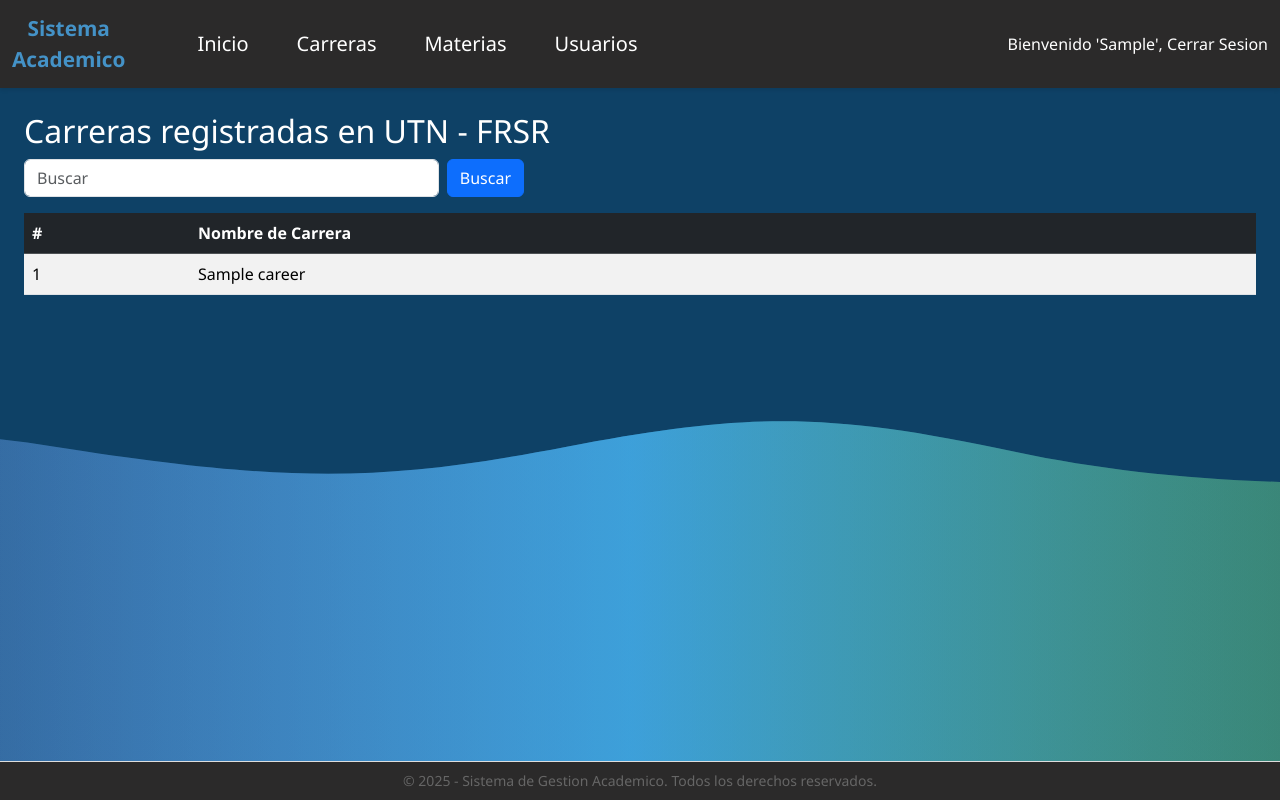
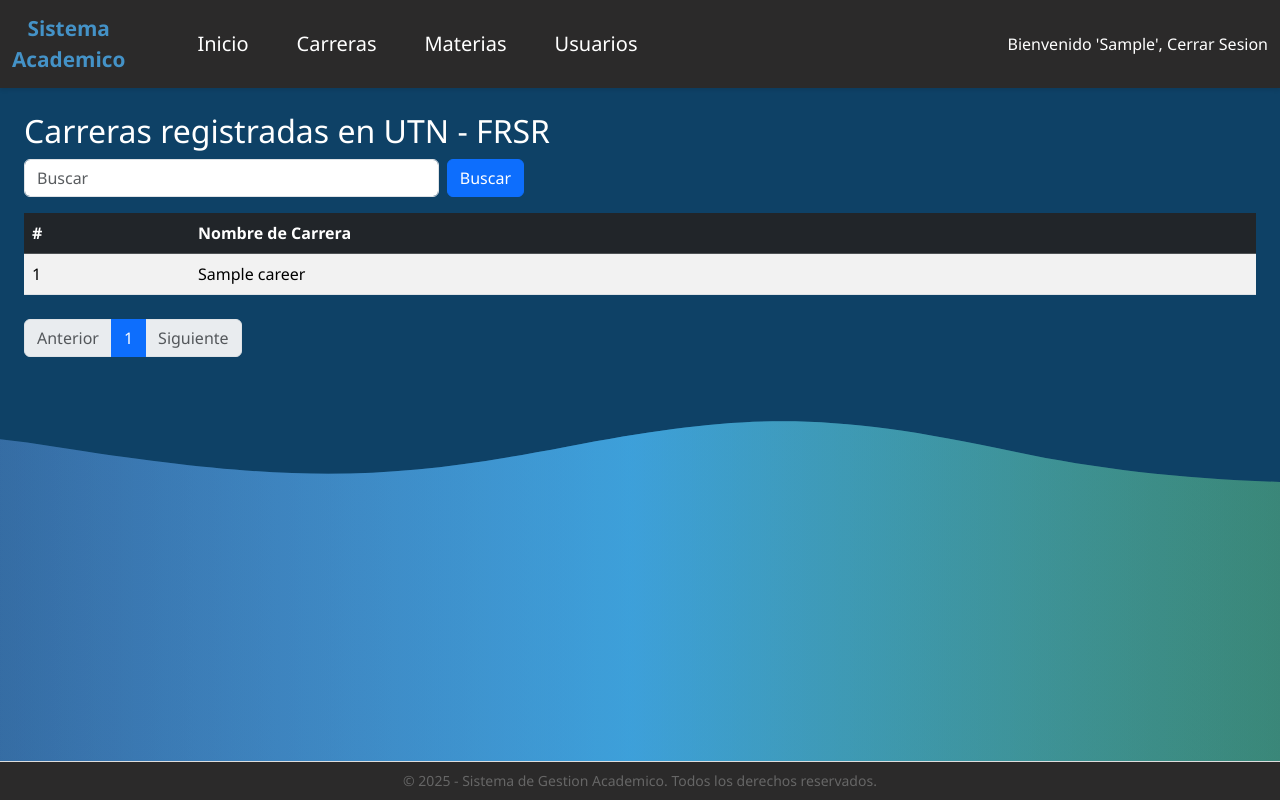
Before and after one commit to UTN-BDA/gestion_academica, a Django app: page /administration/carreras/ in a window 1280 px wide. Run offline with Django 4.2, Linux system fonts and the light colour scheme; a user stored in the database is signed in; tables that the repository leaves empty hold one stand-in row (values such as "Sample post").

Commit message:
I add pagination for carrers list

```diff
--- a/materias/templates/carreras_admin.html
+++ b/materias/templates/carreras_admin.html
@@ -30,4 +30,35 @@
         {% endfor %}
     </tbody>
 </table>
+<div class="pagination mt-4">
+    <nav aria-label="Page navigation">
+        <ul class="pagination">
+            {% if carreras.has_previous %}
+                <li class="page-item">
+                    <a class="page-link" href="?{% if request.GET.buscar %}buscar={{ request.GET.buscar }}&{% endif %}page={{ carreras.previous_page_number }}">Anterior</a>
+                </li>
+            {% else %}
+                <li class="page-item disabled"><span class="page-link">Anterior</span></li>
+            {% endif %}
+
+            {% for i in carreras.paginator.page_range %}
+                {% if carreras.number == i %}
+                    <li class="page-item active"><span class="page-link">{{ i }}</span></li>
+                {% else %}
+                    <li class="page-item">
+                        <a class="page-link" href="?{% if request.GET.buscar %}buscar={{ request.GET.buscar }}&{% endif %}page={{ i }}">{{ i }}</a>
+                    </li>
+                {% endif %}
+            {% endfor %}
+
+            {% if carreras.has_next %}
+                <li class="page-item">
+                    <a class="page-link" href="?{% if request.GET.buscar %}buscar={{ request.GET.buscar }}&{% endif %}page={{ carreras.next_page_number }}">Siguiente</a>
+                </li>
+            {% else %}
+                <li class="page-item disabled"><span class="page-link">Siguiente</span></li>
+            {% endif %}
+        </ul>
+    </nav>
+</div>
 {% endblock %}
--- a/materias/views.py
+++ b/materias/views.py
@@ -14,11 +14,16 @@ from django.core.paginator import Paginator
 def lista_carreras(request):
     query = request.GET.get('buscar')
     if query:
-        carreras = Career.objects.filter(
+        carreras_queryset = Career.objects.filter(
             Q(name__icontains=query)
         )
     else:
-        carreras = Career.objects.all()
+        carreras_queryset = Career.objects.all()
+
+    paginator = Paginator(carreras_queryset, 10)  # 10 carreras por página
+    page_number = request.GET.get('page')
+    carreras = paginator.get_page(page_number)
+
     return render(request, 'carreras_admin.html', {'carreras': carreras})
 
 @login_required
```
